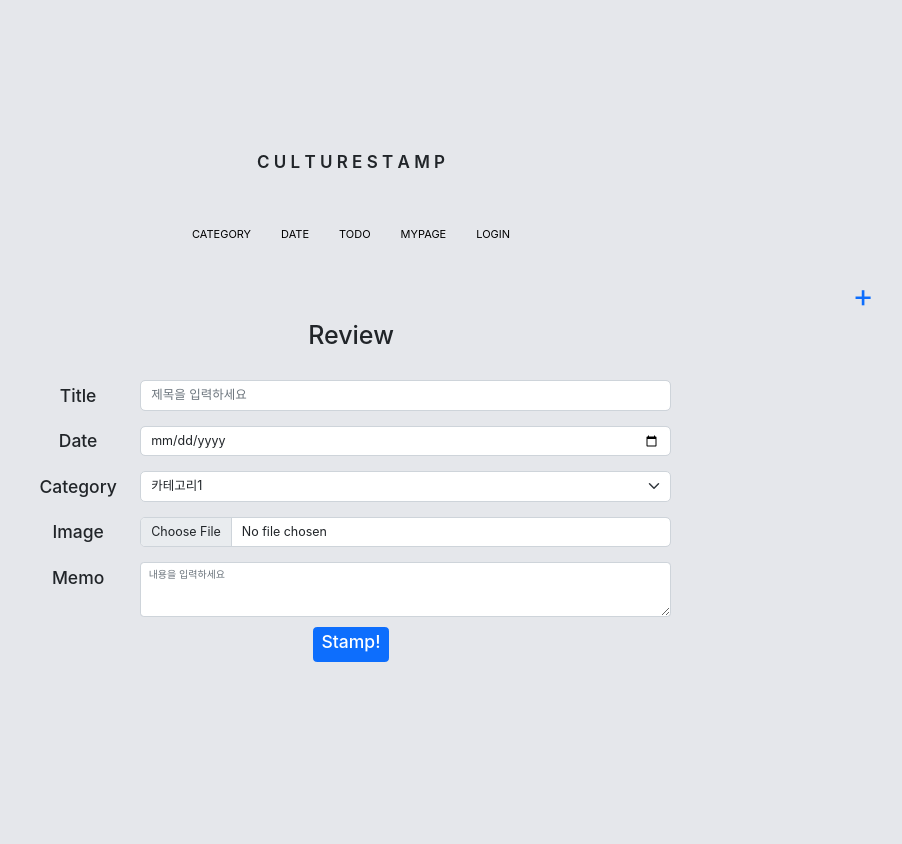
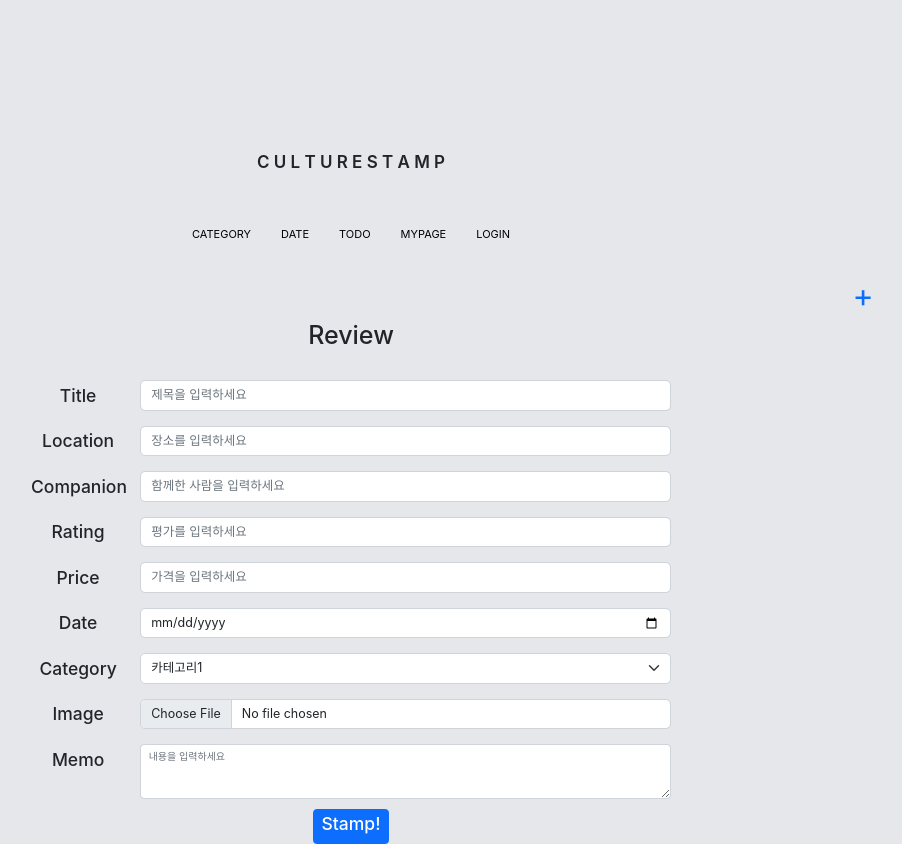
Before and after one commit to Culture-Stamp/culture-stamp-new-front, a React (Create React App) app: page /review in a window 1280 px wide. Shown: the whole page, without its empty margins (289-1191 px from the left). Before the commit the page ends 800 px from the top, so only its background shows below. Built offline with nearby package versions, Linux system fonts and the light colour scheme; no server answers.

Commit message:
Fix: 버그는 아니지만... 카테고리와 todo api 호출시 email 파라미터 추가

```diff
--- a/src/components/Header/Header.js
+++ b/src/components/Header/Header.js
@@ -22,7 +22,12 @@ const Header = () => {
             "Authorization": `Bearer ${response.access_token}`
           }
         })
-        console.log('res : ', res.data);
+
+        // test(res.data);
+        console.log('response : ', response);
+
+
+        //구분
         dispatch(setEmail(res.data.email));
         dispatch(setName(res.data.name));
       } catch (error) {
@@ -31,6 +36,28 @@ const Header = () => {
     },
   });
 
+
+  // const test = async (data) => {
+  //   const user = {
+  //     'email': data.email,
+  //     'email_verified': data.email_verified,
+  //     'given_name': data.given_name,
+  //     'locale': data.locale,
+  //     'name': data.name,
+  //     'picture': data.picture,
+  //     'sub': data.sub,
+  //   };
+
+  //   console.log('user : ', user);
+  //   try {
+  //     const res = await axios.get(`http://localhost:8080/oauth/test`, { user });
+  //     console.log('res : ', res);
+
+  //   } catch (error) {
+  //     console.log('err : ', error);
+  //     throw error.response.data;
+  //   }
+  // }
 
   const [scrollY, setScrollY] = useState(0);
   const [scrollActive, setScrollActive] = useState(false);
@@ -75,7 +102,8 @@ const Header = () => {
 
   // 카테고리 데이터 가져오기
   useEffect(() => {
-    axios.get("http://localhost:8080/category").then((res) => {
+    console.log(`${user.email}`)
+    axios.get(`http://localhost:8080/category?email=${user.email}`).then((res) => {
       console.log("category", res.data);
       setCategory(res.data);
     })
--- a/src/pages/Main/Review.js
+++ b/src/pages/Main/Review.js
@@ -8,6 +8,10 @@ const Review = () => {
 
 	useEffect(() => {
 	}, []);
+
+	const formSubmit = () => {
+		console.log('sdfsdf');
+	}
 	return (
 		<div className='text-center' style={{ maxWidth: '640px', margin: '0px auto' }}>
 			<h1>Review</h1>
@@ -18,7 +22,39 @@ const Review = () => {
 							<h3>Title</h3>
 						</Form.Label>
 						<Col lg="10">
-							<Form.Control size="lg" type="text" placeholder="제목을 입력하세요" />
+							<Form.Control size="lg" type="text" placeholder="제목을 입력하세요" required />
+						</Col>
+					</Form.Group>
+					<Form.Group as={Row} className="mb-3" controlId="location">
+						<Form.Label column lg="2">
+							<h3>Location</h3>
+						</Form.Label>
+						<Col lg="10">
+							<Form.Control size="lg" type="text" placeholder="장소를 입력하세요" />
+						</Col>
+					</Form.Group>
+					<Form.Group as={Row} className="mb-3" controlId="companion">
+						<Form.Label column lg="2">
+							<h3>Companion</h3>
+						</Form.Label>
+						<Col lg="10">
+							<Form.Control size="lg" type="text" placeholder="함께한 사람을 입력하세요" />
+						</Col>
+					</Form.Group>
+					<Form.Group as={Row} className="mb-3" controlId="rating">
+						<Form.Label column lg="2">
+							<h3>Rating</h3>
+						</Form.Label>
+						<Col lg="10">
+							<Form.Control size="lg" type="number" min={0} max={5} placeholder="평가를 입력하세요" />
+						</Col>
+					</Form.Group>
+					<Form.Group as={Row} className="mb-3" controlId="price">
+						<Form.Label column lg="2">
+							<h3>Price</h3>
+						</Form.Label>
+						<Col lg="10">
+							<Form.Control size="lg" type="number" placeholder="가격을 입력하세요" />
 						</Col>
 					</Form.Group>
 					<Form.Group as={Row} className="mb-3" controlId="date">
@@ -58,7 +94,7 @@ const Review = () => {
 							<Form.Control as="textarea" rows={3} placeholder="내용을 입력하세요" />
 						</Col>
 					</Form.Group>
-					<Button variant="primary"><h3>Stamp!</h3></Button>{' '}
+					<Button variant="primary" type='submit' onClick={formSubmit}><h3>Stamp!</h3></Button>{' '}
 				</Form>
 			</div>
 		</div>
--- a/src/pages/MyPage/MyPageContainer.js
+++ b/src/pages/MyPage/MyPageContainer.js
@@ -2,11 +2,13 @@ import axios from 'axios';
 import { useEffect, useState } from 'react';
 import styled from 'styled-components';
 import { TiDelete } from 'react-icons/ti';
+import { useSelector } from 'react-redux';
 
 function MyPageContainer() {
   const [newCategory, setNewCategory] = useState('');
   const [category, setCategory] = useState([]); // 카테고리 목록 데이터
   let categoryName = []; // 카테고리 이름 배열
+  const user = useSelector((state) => { return state.user });
 
   category.map((res) => {
     categoryName.push(res.categoryName);
@@ -26,7 +28,7 @@ function MyPageContainer() {
         .post('http://localhost:8080/category', {
           categoryName: newCategory,
           reviewCount: 0,
-                    userId: 1,
+          email: `${user.email}`,
         })
         .then(() => {
           alert('새 카테고리를 등록했습니다.');
@@ -35,7 +37,7 @@ function MyPageContainer() {
     } else {
       alert('이미 등록된 카테고리 입니다.');
     }
-  } ;
+  };
 
   // 카테고리 삭제
   const handleDelete = async (data) => {
--- a/src/pages/Todo/TodoComponent/TodoInsert.js
+++ b/src/pages/Todo/TodoComponent/TodoInsert.js
@@ -1,11 +1,13 @@
 import axios from 'axios';
 import { useEffect, useRef, useState } from 'react';
+import { useSelector } from 'react-redux';
 import styled from 'styled-components';
 
-function TodoInsert({getTodoData}){
+function TodoInsert({ getTodoData }) {
 
   const [content, setContent] = useState("");
   const ref = useRef();
+  const user = useSelector((state) => { return state.user });
 
   // 이벤트가 발생할 때마다(글자가 하나씩 입력될 때 마다) 변화를 감지
   const handleChange = (e) => {
@@ -21,7 +23,7 @@ function TodoInsert({getTodoData}){
     }
     // 로그인 기능 구현 후 데이터 수정하기
     axios.post('http://localhost:8080/todo', {
-          userId: 1,
+      email: `${user.email}`,
       content: content,
       doneFlag: 0,
     })
@@ -41,7 +43,7 @@ function TodoInsert({getTodoData}){
     ref.current.focus();
   }, []);
 
-    return(
+  return (
     <Container>
       <form onSubmit={handleSubmit}>
         <TextInput
--- a/src/pages/Todo/TodoComponent/TodoTemplate.js
+++ b/src/pages/Todo/TodoComponent/TodoTemplate.js
@@ -6,13 +6,15 @@ import TodoInsert from './TodoInsert';
 import TodoItemList from './TodoItemList';
 import update from 'immutability-helper'
 import axios from 'axios';
+import { useSelector } from 'react-redux';
 
 function TodoTemplate() {
   const [todos, setTodos] = useState([]);
+  const user = useSelector((state) => { return state.user });
 
   // todo 데이터 가져오기 api
   const getTodoData = () => {
-    axios.get("http://localhost:8080/todo").then((res)=>{
+    axios.get(`http://localhost:8080/todo?email=${user.email}`).then((res) => {
       console.log("res", res.data);
       setTodos(res.data);
     })
@@ -20,7 +22,7 @@ function TodoTemplate() {
 
   //Todo 데이터 삭제하기 api
   const removeTodoData = (id) => {
-    axios.delete(`http://localhost:8080/todo/${id}`).then(()=>{
+    axios.delete(`http://localhost:8080/todo/${id}`).then(() => {
       console.log("Success Remove!");
       getTodoData();
     })
@@ -49,15 +51,15 @@ function TodoTemplate() {
     );
   }, []);
 
-  useEffect(()=>{
+  useEffect(() => {
     getTodoData();
-  },[])
+  }, [])
 
   return (
     <div>
-      <TodoInsert getTodoData={getTodoData}/>
+      <TodoInsert getTodoData={getTodoData} />
       <DndProvider backend={HTML5Backend}>
-        <TodoItemList todos={todos} onRemove={onRemove} onToggle={onToggle} moveCard={moveCard}/>
+        <TodoItemList todos={todos} onRemove={onRemove} onToggle={onToggle} moveCard={moveCard} />
       </DndProvider>
     </div>
   );
```
Lines whose indentation alone changed are shown as unchanged.
